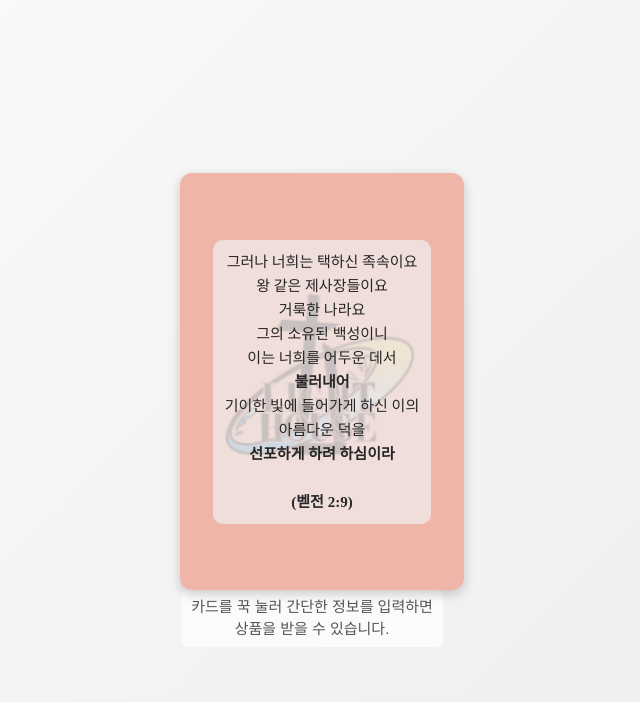
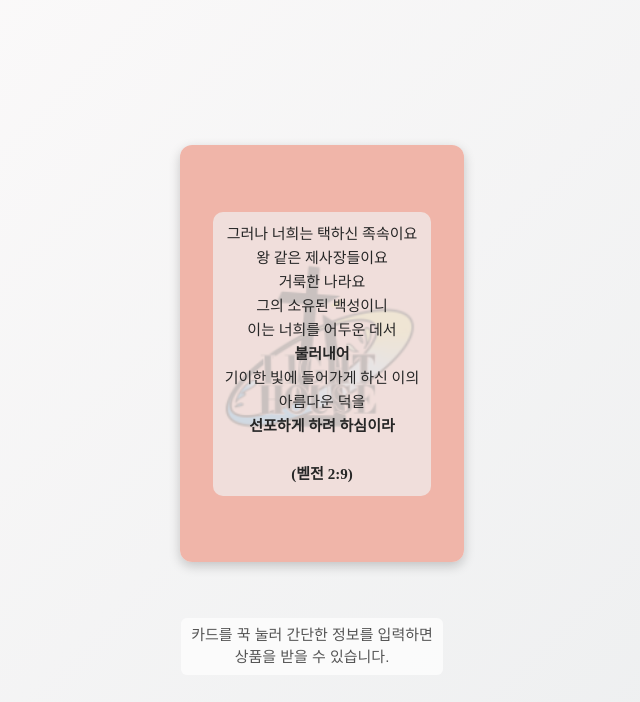
Before and after one commit to corudqls900-spec/bible-card-5, a plain HTML site: page index.html in a window 1280 px wide. Shown: the whole page, without its empty margins (328-968 px from the left). Drawn offline with Linux system fonts and the light colour scheme.

Commit message:
Update index.html

```diff
--- a/index.html
+++ b/index.html
@@ -105,7 +105,7 @@
     }
 
     .hint {
-      margin-top: 20px;
+      margin-top: 2cm;
       font-size: 15px;
       color: #555;
       text-align: center;
```
